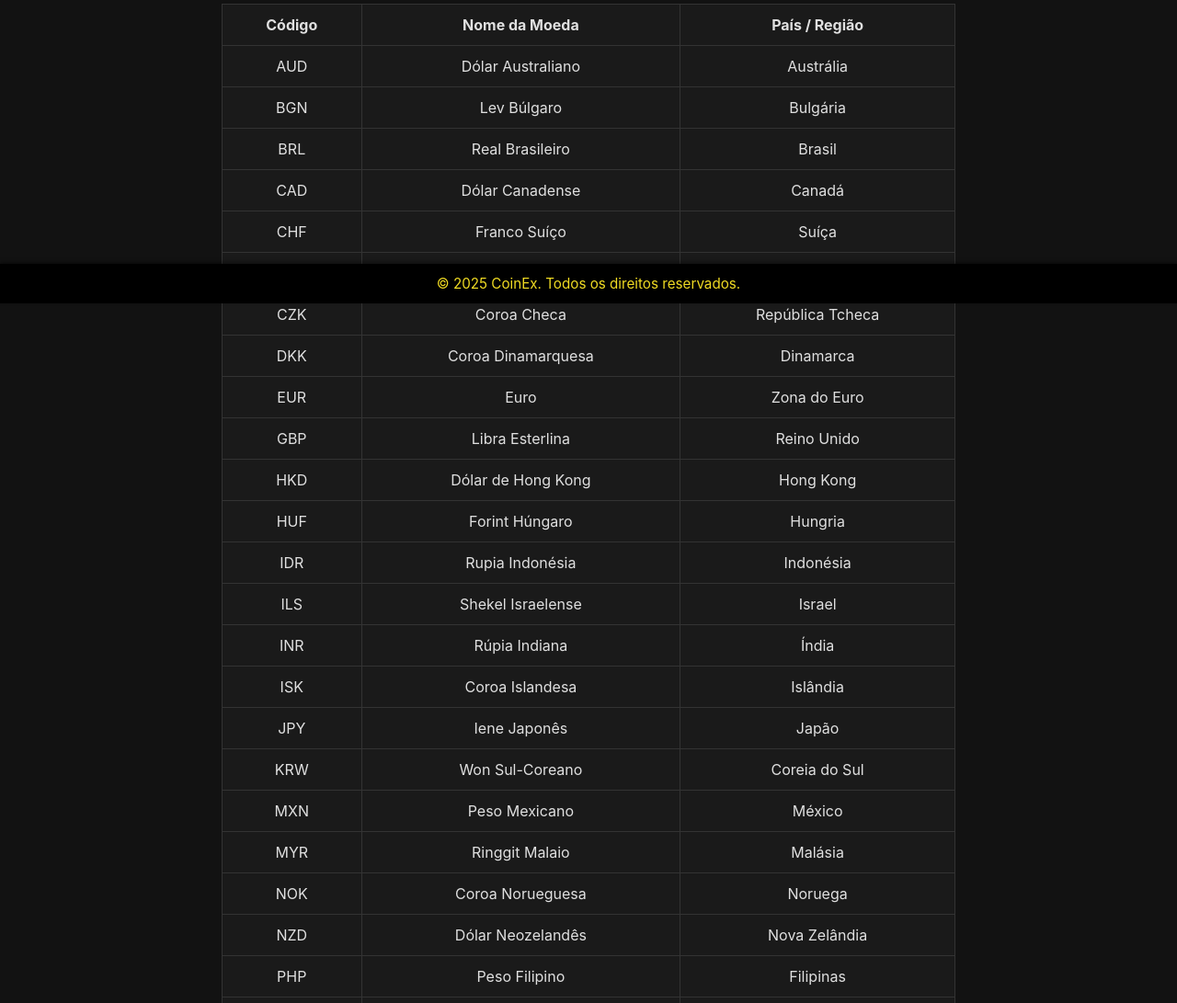
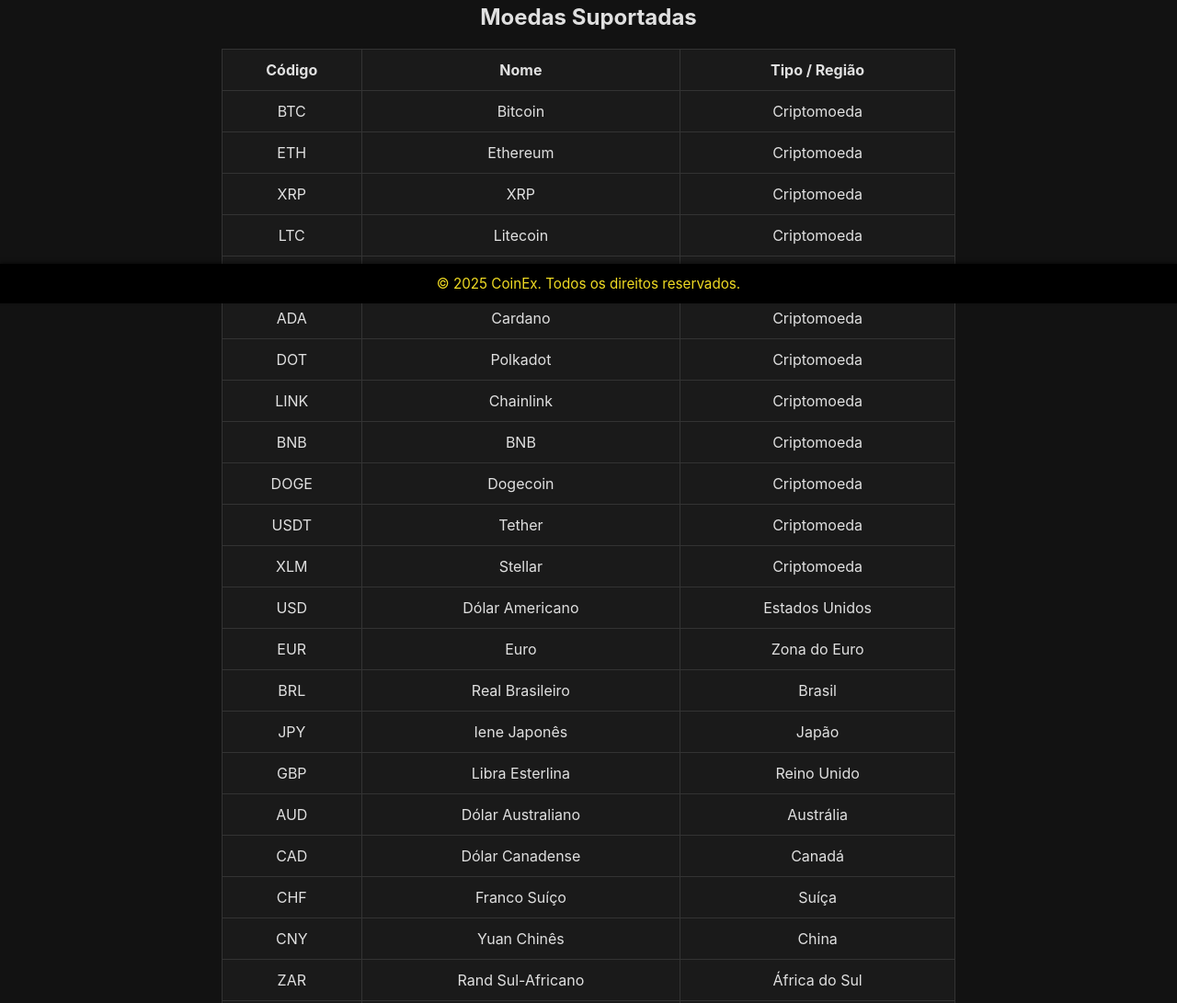
Before and after one commit to affonsohellmuth/CoinEx, a plain HTML site: page frontend/index.html in a window 1280 px wide. Shown: the part 470-1561 px from the top of the page at 92% size. Drawn offline with Linux system fonts and the light colour scheme.

Commit message:
serve 'tabela-moeda' via js

```diff
--- a/frontend/index.html
+++ b/frontend/index.html
@@ -45,47 +45,16 @@
             <div id="info-taxa"></div>
 
             <div class="tabela-moeda">
-                <table border="1" cellspacing="0" cellpadding="5">
+                <h2>Moedas Suportadas</h2>
+                <table>
                     <thead>
                         <tr>
-                        <th>Código</th>
-                        <th>Nome da Moeda</th>
-                        <th>País / Região</th>
+                            <th>Código</th>
+                            <th>Nome</th>
+                            <th>Tipo / Região</th>
                         </tr>
                     </thead>
-                    <tbody>
-                        <tr><td>AUD</td><td>Dólar Australiano</td><td>Austrália</td></tr>
-                        <tr><td>BGN</td><td>Lev Búlgaro</td><td>Bulgária</td></tr>
-                        <tr><td>BRL</td><td>Real Brasileiro</td><td>Brasil</td></tr>
-                        <tr><td>CAD</td><td>Dólar Canadense</td><td>Canadá</td></tr>
-                        <tr><td>CHF</td><td>Franco Suíço</td><td>Suíça</td></tr>
-                        <tr><td>CNY</td><td>Yuan Chinês</td><td>China</td></tr>
-                        <tr><td>CZK</td><td>Coroa Checa</td><td>República Tcheca</td></tr>
-                        <tr><td>DKK</td><td>Coroa Dinamarquesa</td><td>Dinamarca</td></tr>
-                        <tr><td>EUR</td><td>Euro</td><td>Zona do Euro</td></tr>
-                        <tr><td>GBP</td><td>Libra Esterlina</td><td>Reino Unido</td></tr>
-                        <tr><td>HKD</td><td>Dólar de Hong Kong</td><td>Hong Kong</td></tr>
-                        <tr><td>HUF</td><td>Forint Húngaro</td><td>Hungria</td></tr>
-                        <tr><td>IDR</td><td>Rupia Indonésia</td><td>Indonésia</td></tr>
-                        <tr><td>ILS</td><td>Shekel Israelense</td><td>Israel</td></tr>
-                        <tr><td>INR</td><td>Rúpia Indiana</td><td>Índia</td></tr>
-                        <tr><td>ISK</td><td>Coroa Islandesa</td><td>Islândia</td></tr>
-                        <tr><td>JPY</td><td>Iene Japonês</td><td>Japão</td></tr>
-                        <tr><td>KRW</td><td>Won Sul-Coreano</td><td>Coreia do Sul</td></tr>
-                        <tr><td>MXN</td><td>Peso Mexicano</td><td>México</td></tr>
-                        <tr><td>MYR</td><td>Ringgit Malaio</td><td>Malásia</td></tr>
-                        <tr><td>NOK</td><td>Coroa Norueguesa</td><td>Noruega</td></tr>
-                        <tr><td>NZD</td><td>Dólar Neozelandês</td><td>Nova Zelândia</td></tr>
-                        <tr><td>PHP</td><td>Peso Filipino</td><td>Filipinas</td></tr>
-                        <tr><td>PLN</td><td>Zloty Polonês</td><td>Polônia</td></tr>
-                        <tr><td>RON</td><td>Leu Romeno</td><td>Romênia</td></tr>
-                        <tr><td>SEK</td><td>Coroa Sueca</td><td>Suécia</td></tr>
-                        <tr><td>SGD</td><td>Dólar de Singapura</td><td>Singapura</td></tr>
-                        <tr><td>THB</td><td>Baht Tailandês</td><td>Tailândia</td></tr>
-                        <tr><td>TRY</td><td>Lira Turca</td><td>Turquia</td></tr>
-                        <tr><td>USD</td><td>Dólar Americano</td><td>Estados Unidos</td></tr>
-                        <tr><td>ZAR</td><td>Rand Sul-Africano</td><td>África do Sul</td></tr>
-                    </tbody>
+                    <tbody id="tabela-tbody"></tbody>
                 </table>
             </div>
 
--- a/frontend/js/script.js
+++ b/frontend/js/script.js
@@ -1,59 +1,92 @@
 document.addEventListener('DOMContentLoaded', () => {
     const API_URL = 'http://127.0.0.1:8000';
-
     const valorBaseInput = document.getElementById('valor-base');
     const valorDestinoInput = document.getElementById('valor-destino');
     const moedaBaseSelect = document.getElementById('moeda-base');
     const moedaDestinoSelect = document.getElementById('moeda-destino');
     const btnConverter = document.getElementById('btn-converter');
     const infoTaxaDiv = document.getElementById('info-taxa');
+    const tabelaTbody = document.getElementById('tabela-tbody');
 
-    const fiatCurrencies = [
-        "AUD", "BGN", "BRL", "CAD", "CHF", "CNY", "CZK", "DKK", "EUR", "GBP",
-        "HKD", "HUF", "IDR", "ILS", "INR", "ISK", "JPY", "KRW", "MXN", "MYR",
-        "NOK", "NZD", "PHP", "PLN", "RON", "SEK", "SGD", "THB", "TRY", "USD", "ZAR"
+    const moedas = [
+        { codigo: "BTC", nome: "Bitcoin", tipo: "Criptomoeda" },
+        { codigo: "ETH", nome: "Ethereum", tipo: "Criptomoeda" },
+        { codigo: "XRP", nome: "XRP", tipo: "Criptomoeda" },
+        { codigo: "LTC", nome: "Litecoin", tipo: "Criptomoeda" },
+        { codigo: "BCH", nome: "Bitcoin Cash", tipo: "Criptomoeda" },
+        { codigo: "ADA", nome: "Cardano", tipo: "Criptomoeda" },
+        { codigo: "DOT", nome: "Polkadot", tipo: "Criptomoeda" },
+        { codigo: "LINK", nome: "Chainlink", tipo: "Criptomoeda" },
+        { codigo: "BNB", nome: "BNB", tipo: "Criptomoeda" },
+        { codigo: "DOGE", nome: "Dogecoin", tipo: "Criptomoeda" },
+        { codigo: "USDT", nome: "Tether", tipo: "Criptomoeda" },
+        { codigo: "XLM", nome: "Stellar", tipo: "Criptomoeda" },
+        { codigo: "USD", nome: "Dólar Americano", tipo: "Estados Unidos" },
+        { codigo: "EUR", nome: "Euro", tipo: "Zona do Euro" },
+        { codigo: "BRL", nome: "Real Brasileiro", tipo: "Brasil" },
+        { codigo: "JPY", nome: "Iene Japonês", tipo: "Japão" },
+        { codigo: "GBP", nome: "Libra Esterlina", tipo: "Reino Unido" },
+        { codigo: "AUD", nome: "Dólar Australiano", tipo: "Austrália" },
+        { codigo: "CAD", nome: "Dólar Canadense", tipo: "Canadá" },
+        { codigo: "CHF", nome: "Franco Suíço", tipo: "Suíça" },
+        { codigo: "CNY", nome: "Yuan Chinês", tipo: "China" },
+        { codigo: "ZAR", nome: "Rand Sul-Africano", tipo: "África do Sul" },
+        { codigo: "BGN", nome: "Lev Búlgaro", tipo: "Bulgária" },
+        { codigo: "CZK", nome: "Coroa Checa", tipo: "República Tcheca" },
+        { codigo: "DKK", nome: "Coroa Dinamarquesa", tipo: "Dinamarca" },
+        { codigo: "HUF", nome: "Forint Húngaro", tipo: "Hungria" },
+        { codigo: "IDR", nome: "Rupia Indonésia", tipo: "Indonésia" },
+        { codigo: "ILS", nome: "Shekel Israelense", tipo: "Israel" },
+        { codigo: "INR", nome: "Rúpia Indiana", tipo: "Índia" },
+        { codigo: "ISK", nome: "Coroa Islandesa", tipo: "Islândia" },
+        { codigo: "KRW", nome: "Won Sul-Coreano", tipo: "Coreia do Sul" },
+        { codigo: "MXN", nome: "Peso Mexicano", tipo: "México" },
+        { codigo: "MYR", nome: "Ringgit Malaio", tipo: "Malásia" },
+        { codigo: "NOK", nome: "Coroa Norueguesa", tipo: "Noruega" },
+        { codigo: "NZD", nome: "Dólar Neozelandês", tipo: "Nova Zelândia" },
+        { codigo: "PHP", nome: "Peso Filipino", tipo: "Filipinas" },
+        { codigo: "PLN", nome: "Zloty Polonês", tipo: "Polônia" },
+        { codigo: "RON", nome: "Leu Romeno", tipo: "Romênia" },
+        { codigo: "SEK", nome: "Coroa Sueca", tipo: "Suécia" },
+        { codigo: "SGD", nome: "Dólar de Singapura", tipo: "Singapura" },
+        { codigo: "THB", nome: "Baht Tailandês", tipo: "Tailândia" },
+        { codigo: "TRY", nome: "Lira Turca", tipo: "Turquia" },
     ];
 
-    const cryptoCurrencies = [
-        "BTC", "ETH", "XRP", "LTC", "BCH", "ADA", "DOT", "LINK", "BNB", "XLM", "USDT", "DOGE"
-    ]
+    const cryptoCurrencies = moedas.filter(m => m.tipo === 'Criptomoeda').map(m => m.codigo);
+    const fiatCurrencies = moedas.filter(m => m.tipo !== 'Criptomoeda').map(m => m.codigo);
 
-    const popularMoedas = () => {
-        moedaBaseSelect.innerHTML = '';
-        moedaDestinoSelect.innerHTML = '';
+    const popularSelects = () => {
+        const criarOptgroup = (label, moedasArray) => {
+            const optgroup = document.createElement('optgroup');
+            optgroup.label = label;
+            moedasArray.forEach(codigo => {
+                optgroup.appendChild(new Option(codigo, codigo));
+            });
+            return optgroup;
+        };
 
-        const cryptoGroupBase = document.createElement('optgroup');
-        cryptoGroupBase.label = 'Criptomoedas';
-        const cryptoGroupDest = document.createElement('optgroup');
-        cryptoGroupDest.label = 'Criptomoedas';
+        moedaBaseSelect.appendChild(criarOptgroup('Criptomoedas', cryptoCurrencies));
+        moedaBaseSelect.appendChild(criarOptgroup('Moedas Fiduciárias', fiatCurrencies));
+        moedaDestinoSelect.appendChild(criarOptgroup('Criptomoedas', cryptoCurrencies));
+        moedaDestinoSelect.appendChild(criarOptgroup('Moedas Fiduciárias', fiatCurrencies));
 
-        cryptoCurrencies.forEach(c => {
-            cryptoGroupBase.appendChild(new Option(c, c));
-            cryptoGroupDest.appendChild(new Option(c, c));
-        });
-
-        moedaBaseSelect.appendChild(cryptoGroupBase);
-        moedaDestinoSelect.appendChild(cryptoGroupDest);
-
-        // Adiciona Moedas Fiduciárias
-        const fiatGroupBase = document.createElement('optgroup');
-        fiatGroupBase.label = 'Moedas Fiduciárias';
-        const fiatGroupDest = document.createElement('optgroup');
-        fiatGroupDest.label = 'Moedas Fiduciárias';
-
-        fiatCurrencies.forEach(c => {
-            fiatGroupBase.appendChild(new Option(c, c));
-            fiatGroupDest.appendChild(new Option(c, c));
-        });
-
-        moedaBaseSelect.appendChild(fiatGroupBase);
-        moedaDestinoSelect.appendChild(fiatGroupDest);
+        moedaBaseSelect.value = "BTC";
+        moedaDestinoSelect.value = "USD";
     };
 
-    popularMoedas();
-
-    moedaBaseSelect.value = "BTC";
-    moedaDestinoSelect.value = "USD";
+    const popularTabela = () => {
+        tabelaTbody.innerHTML = '';
+        moedas.forEach(moeda => {
+            const tr = document.createElement('tr');
+            tr.innerHTML = `
+                <td>${moeda.codigo}</td>
+                <td>${moeda.nome}</td>
+                <td>${moeda.tipo}</td>
+            `;
+            tabelaTbody.appendChild(tr);
+        });
+    };
 
     const converterMoeda = async () => {
         const valor = parseFloat(valorBaseInput.value);
@@ -80,7 +113,6 @@
             }
             const data = await response.json();
             const taxa = data.valor_convertido;
-
             const valorFinal = valor * taxa;
 
             const isDestinoCrypto = cryptoCurrencies.includes(destino);
@@ -89,17 +121,16 @@
                 maximumFractionDigits: isDestinoCrypto ? 8 : 2
             };
             valorDestinoInput.value = valorFinal.toLocaleString('pt-BR', options);
-
             infoTaxaDiv.textContent = `Taxa: 1 ${base} = ${taxa.toFixed(8)} ${destino}`;
-
         } catch (error) {
             infoTaxaDiv.textContent = `Erro: ${error.message}`;
             valorDestinoInput.value = '';
         }
     };
 
+    popularSelects();
+    popularTabela();
     btnConverter.addEventListener('click', converterMoeda);
-
     valorBaseInput.addEventListener('keypress', (e) => {
         if (e.key === 'Enter') {
             converterMoeda();
```
